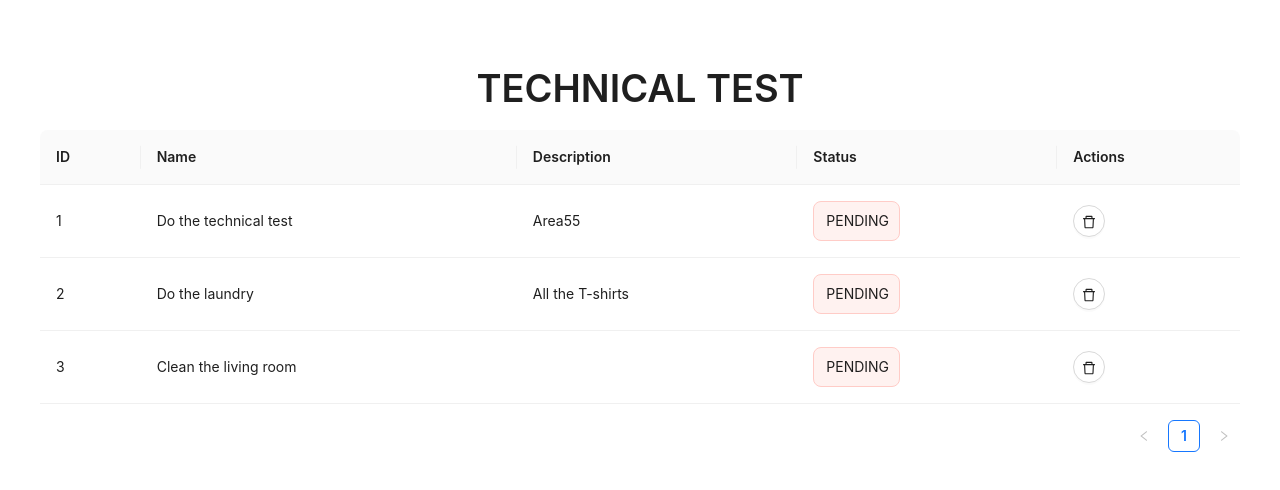
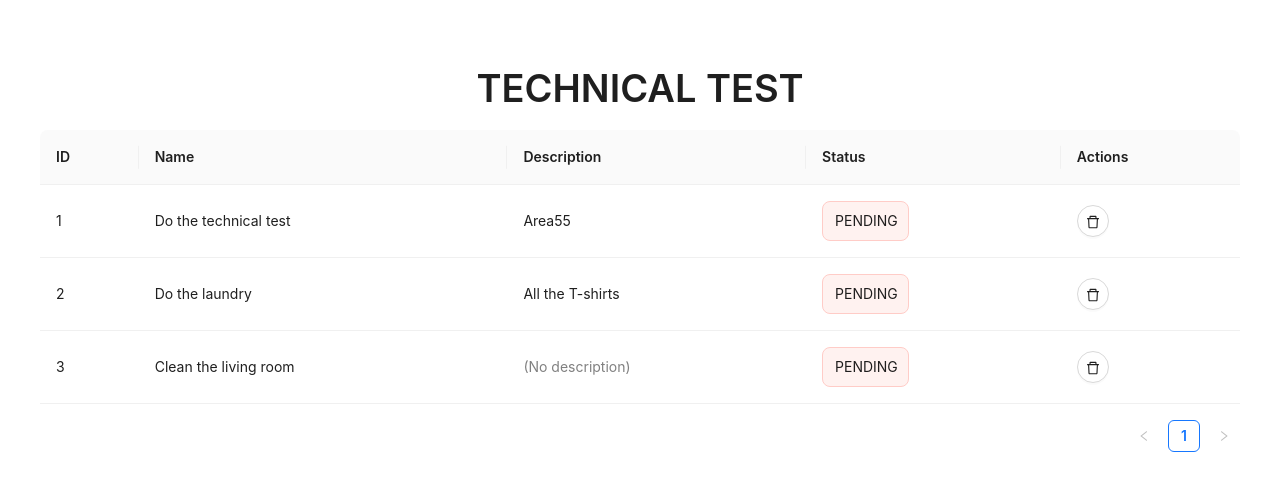
Before and after one commit to jjaavvii0/todo-front, a React (Vite) app: page / in a window 1280 px wide. Shown: the top 490 px of the page. Built offline with nearby package versions, Linux system fonts and the light colour scheme.

Commit message:
edit feature  working locally

```diff
--- a/src/components/TodoTable.tsx
+++ b/src/components/TodoTable.tsx
@@ -1,7 +1,7 @@
 import { useState } from "react";
-import { Alert, Button, Space, Table } from "antd";
+import { Alert, Button, Input, Space, Table } from "antd";
 import type { TableProps } from "antd";
-import { EditOutlined, DeleteOutlined } from "@ant-design/icons";
+import { DeleteOutlined } from "@ant-design/icons";
 
 interface DataType {
     id: number;
@@ -9,8 +9,18 @@ interface DataType {
     description?: string;
     status: boolean;
 }
+interface EditingState {
+    row: number | null;
+    column: string; // TODO: Hacer un ENUM
+    data: Partial<DataType>;
+}
+export function TodoTable() {
+    const [editing, setEditing] = useState<EditingState>({
+        row: null,
+        column: "",
+        data: {},
+    });
 
-export function TodoTable() {
     const columns: TableProps<DataType>["columns"] = [
         {
             title: "ID",
@@ -21,31 +31,93 @@ export function TodoTable() {
             title: "Name",
             dataIndex: "name",
             key: "name",
+            //RENDER:
+            //Primer parámetro representa el valor de la celda para esa columna particular
+            //Segundo parámetro es el objeto que representa toda la fila
+            render: (value, record): any =>
+                editing.row !== null &&
+                record.id === editing.row &&
+                editing.column === "name" ? (
+                    <Input
+                    autoFocus
+                        onChange={(e) =>
+                            setEditing({
+                                ...editing,
+                                data: {
+                                    ...editing.data,
+                                    name: e.target.value,
+                                },
+                            })
+                        }
+                        value={
+                            editing.data.name !== undefined
+                                ? editing.data.name
+                                : value
+                        }
+                        onBlur={() => handleSaveNewData(record.id)}
+                    ></Input>
+                ) : (
+                    <span onDoubleClick={() => handleEditingCell(record.id, "name")}>
+                        {value}
+                    </span>
+                ),
         },
 
         {
             title: "Description",
             dataIndex: "description",
             key: "description",
+            render: (value, record): any =>
+                editing.row !== null &&
+                record.id === editing.row &&
+                editing.column === "description" ? (
+                    <Input
+                    autoFocus
+                        onChange={(e) =>
+                            setEditing({
+                                ...editing,
+                                data: {
+                                    ...editing.data,
+                                    description: e.target.value,
+                                },
+                            })
+                        }
+                        value={
+                            editing.data.description !== undefined
+                                ? editing.data.description
+                                : value
+                        }
+                        onBlur={() => handleSaveNewData(record.id)}
+                    ></Input>
+                ) : (
+                    <span
+                        style={{ color: value ? "inherit" : "grey" }}
+                        onDoubleClick={() =>
+                            handleEditingCell(record.id, "description")
+                        }
+                    >
+                        {value ? value : "(No description)"}
+                    </span>
+                ),
         },
         {
             title: "Status",
             key: "status",
             dataIndex: "status",
-            render: (value, info) =>
+            render: (value, record) =>
                 value ? (
                     <Alert
                         className="custom-alert"
                         message="DONE"
                         type="success"
-                        onClick={() => toggleStatus(info.id)}
+                        onClick={() => toggleStatus(record.id)}
                     />
                 ) : (
                     <Alert
                         className="custom-alert"
                         message="PENDING"
                         type="error"
-                        onClick={() => toggleStatus(info.id)}
+                        onClick={() => toggleStatus(record.id)}
                     />
                 ),
         },
@@ -54,7 +126,6 @@ export function TodoTable() {
             key: "actions",
             render: () => (
                 <Space size="middle">
-
                     <Button
                         className="custom-alert"
                         shape="circle"
@@ -93,11 +164,27 @@ export function TodoTable() {
         );
     };
 
+    const handleEditingCell = (id: number, column: string) => {
+        setEditing({...editing, column:column, row:id});
+    };
+
+    const handleSaveNewData = (id: number) => {
+        setData((prevData) =>
+            prevData.map((item) =>
+                item.id !== id ? item : { ...item, ...editing.data }
+            )
+        );
+        setEditing({
+            row: null,
+            column: "",
+            data: {},
+        });
+    };
+
     return (
         <Table<DataType>
             columns={columns}
             dataSource={data}
-
         />
     );
 }
```
